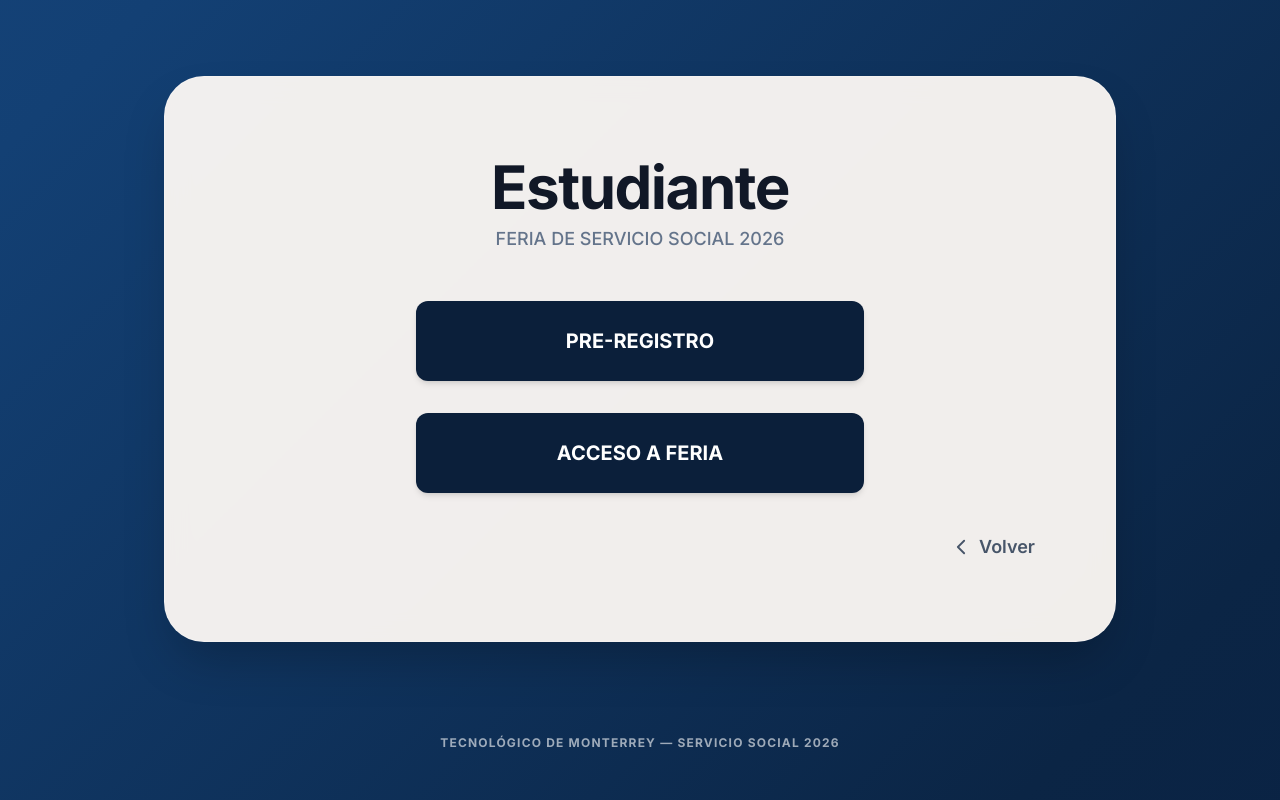
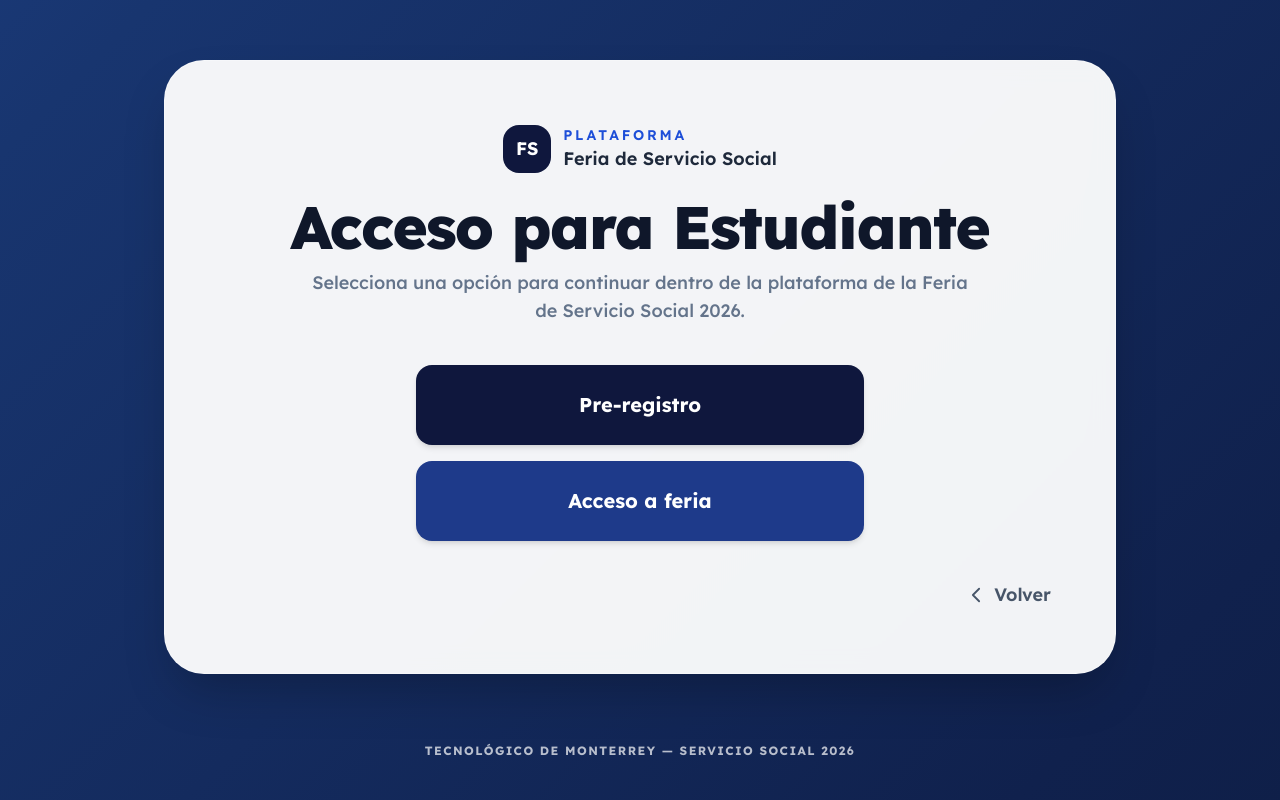
Before and after one commit to emigith/feria-servicio-social-backend, a plain HTML site: page Estudiante/estudiante_inicio.html in a window 1280 px wide. Drawn offline with nearby package versions, Linux system fonts and the light colour scheme.

Commit message:
mejora pantalla acceso estudiante (texto + estilos)

```diff
--- a/Estudiante/estudiante_inicio.html
+++ b/Estudiante/estudiante_inicio.html
@@ -4,73 +4,60 @@
   <meta charset="utf-8"/>
   <meta content="width=device-width, initial-scale=1.0" name="viewport"/>
   <script src="https://cdn.tailwindcss.com?plugins=forms,container-queries"></script>
-  <link href="https://fonts.googleapis.com/css2?family=Inter:wght@400;500;600;700&family=Material+Symbols+Outlined:wght,FILL@100..700,0..1&display=swap" rel="stylesheet"/>
-  <script id="tailwind-config">
+  <link href="https://fonts.googleapis.com/css2?family=Lexend:wght@400;500;600;700;800&display=swap" rel="stylesheet"/>
+
+  <script>
     tailwind.config = {
-      darkMode: "class",
       theme: {
         extend: {
-          colors: {
-            "primary": "#2d2079",
-            "primary-dark": "#1a1347",
-            "background-light": "#f6f7f8",
-            "background-dark": "#111821",
-            "navy-button": "#0b1f3a"
-          },
           fontFamily: {
-            "display": ["Inter", "sans-serif"]
-          },
-          borderRadius: {
-            "DEFAULT": "0.25rem",
-            "lg": "0.5rem",
-            "xl": "0.75rem",
-            "2xl": "1rem",
-            "full": "9999px"
-          },
-        },
-      },
+            display: ["Lexend", "sans-serif"]
+          }
+        }
+      }
     }
   </script>
-  <title>TEC CCM Social Service Fair</title>
+
+  <title>Portal del Estudiante | Feria de Servicio Social</title>
 
   <style>
     body {
       margin: 0;
-      font-family: 'Inter', sans-serif;
+      font-family: 'Lexend', sans-serif;
       overflow-x: hidden;
     }
 
     .animated-blue-bg {
-      background: linear-gradient(-45deg, #061a40, #0b2545, #134074, #1d4e89, #3e92cc, #89c2d9);
+      background: linear-gradient(-45deg, #0a1633, #10214d, #18356f, #2450a6, #3b82f6, #7db7ff);
       background-size: 400% 400%;
       animation: blueLava 14s ease infinite;
     }
 
     @keyframes blueLava {
-      0% {
-        background-position: 0% 50%;
-      }
-      25% {
-        background-position: 50% 100%;
-      }
-      50% {
-        background-position: 100% 50%;
-      }
-      75% {
-        background-position: 50% 0%;
-      }
-      100% {
-        background-position: 0% 50%;
-      }
+      0% { background-position: 0% 50%; }
+      25% { background-position: 50% 100%; }
+      50% { background-position: 100% 50%; }
+      75% { background-position: 50% 0%; }
+      100% { background-position: 0% 50%; }
     }
 
-    .navy-button {
-      background-color: #0b1f3a;
+    .primary-button {
+      background-color: #0f173d;
       transition: all 0.25s ease;
     }
 
-    .navy-button:hover {
-      background-color: #10294d;
+    .primary-button:hover {
+      background-color: #18245c;
+      transform: translateY(-2px);
+    }
+
+    .secondary-button {
+      background-color: #1e3a8a;
+      transition: all 0.25s ease;
+    }
+
+    .secondary-button:hover {
+      background-color: #1d4ed8;
       transform: translateY(-2px);
     }
 
@@ -80,51 +67,61 @@
 
     .back-link:hover {
       transform: translateX(-4px);
-      color: #0b1f3a;
+      color: #0f173d;
     }
   </style>
 </head>
 
-<body class="font-display text-[#111827] min-h-screen flex flex-col items-center justify-center animated-blue-bg">
+<body class="font-display text-slate-900 min-h-screen flex flex-col items-center justify-center animated-blue-bg">
   <div class="relative flex min-h-screen w-full flex-col overflow-x-hidden">
     <div class="layout-container flex h-full grow flex-col">
 
       <main class="flex-1 flex flex-col justify-center items-center px-4 w-full">
-        <div class="layout-content-container flex flex-col w-full items-center justify-center max-w-[1000px] min-h-[80vh] px-6">
+        <div class="flex flex-col w-full items-center justify-center max-w-[1000px] min-h-[80vh] px-4 md:px-6">
 
-          <div class="bg-[#fef9f5]/95 backdrop-blur-md p-12 md:p-20 rounded-[2.5rem] shadow-2xl flex flex-col items-center w-full h-full justify-center border border-white/20">
+          <div class="bg-white/95 backdrop-blur-md p-10 md:p-16 rounded-[2.5rem] shadow-2xl flex flex-col items-center w-full border border-white/30">
 
-            <h1 class="text-[#111827] leading-tight mb-2 text-5xl md:text-6xl font-extrabold tracking-tight">
-              Estudiante
+            <div class="flex items-center gap-3 mb-6">
+              <div class="w-12 h-12 rounded-2xl bg-[#0f173d] text-white flex items-center justify-center font-bold text-lg">
+                FS
+              </div>
+              <div class="text-left">
+                <p class="text-xs md:text-sm font-semibold uppercase tracking-[0.2em] text-blue-700">
+                  Plataforma
+                </p>
+                <p class="text-slate-800 font-semibold text-base md:text-lg">
+                  Feria de Servicio Social
+                </p>
+              </div>
+            </div>
+
+            <h1 class="text-slate-900 leading-tight mb-3 text-4xl md:text-6xl font-extrabold tracking-tight text-center">
+              Acceso para Estudiante
             </h1>
 
-            <p class="text-slate-500 mb-12 text-lg font-medium">
-              FERIA DE SERVICIO SOCIAL 2026
+            <p class="text-slate-500 mb-10 text-base md:text-lg font-medium text-center max-w-2xl">
+              Selecciona una opción para continuar dentro de la plataforma de la Feria de Servicio Social 2026.
             </p>
 
             <div class="flex flex-col w-full max-w-md gap-4">
-              <div class="flex flex-col gap-1 mb-4">
               <button
                 onclick="window.location.href='preregistro.html'"
-                  class="navy-button flex cursor-pointer items-center justify-center overflow-hidden rounded-xl px-8 text-white font-bold h-16 md:h-20 text-lg md:text-xl uppercase shadow-md transition-colors">
-                  Pre-registro
+                class="primary-button flex cursor-pointer items-center justify-center gap-3 overflow-hidden rounded-2xl px-8 text-white font-bold h-16 md:h-20 text-lg md:text-xl shadow-md transition-colors">
+                <span>Pre-registro</span>
               </button>
-              </div>
 
-              <div class="flex flex-col gap-1">
               <button
                 onclick="window.location.href='acceso_estudiante.html'"
-                  class="navy-button flex cursor-pointer items-center justify-center overflow-hidden rounded-xl px-8 text-white font-bold h-16 md:h-20 text-lg md:text-xl uppercase shadow-md transition-colors">
-                  Acceso a feria
+                class="secondary-button flex cursor-pointer items-center justify-center gap-3 overflow-hidden rounded-2xl px-8 text-white font-bold h-16 md:h-20 text-lg md:text-xl shadow-md transition-colors">
+                <span>Acceso a feria</span>
               </button>
-              </div>
             </div>
 
             <div class="w-full flex justify-end mt-10">
               <button
                 type="button"
                 onclick="window.location.href='../index.html'"
-                class="back-link flex items-center gap-2 text-slate-600 font-semibold text-lg"
+                class="back-link flex items-center gap-2 text-slate-600 font-semibold text-base md:text-lg"
               >
                 <svg class="w-5 h-5" fill="none" stroke="currentColor" stroke-width="2.2" viewBox="0 0 24 24" xmlns="http://www.w3.org/2000/svg">
                   <path d="M15.75 19.5L8.25 12l7.5-7.5" stroke-linecap="round" stroke-linejoin="round"></path>
@@ -137,8 +134,8 @@
         </div>
       </main>
 
-      <footer class="pb-12 pt-4 text-center mt-auto">
-        <p class="text-xs font-bold leading-normal tracking-[0.1em] text-white/60">
+      <footer class="pb-10 pt-2 text-center mt-auto px-4">
+        <p class="text-xs font-bold leading-normal tracking-[0.12em] text-white/70">
           TECNOLÓGICO DE MONTERREY — SERVICIO SOCIAL 2026
         </p>
       </footer>
```
Lines whose indentation alone changed are shown as unchanged.
